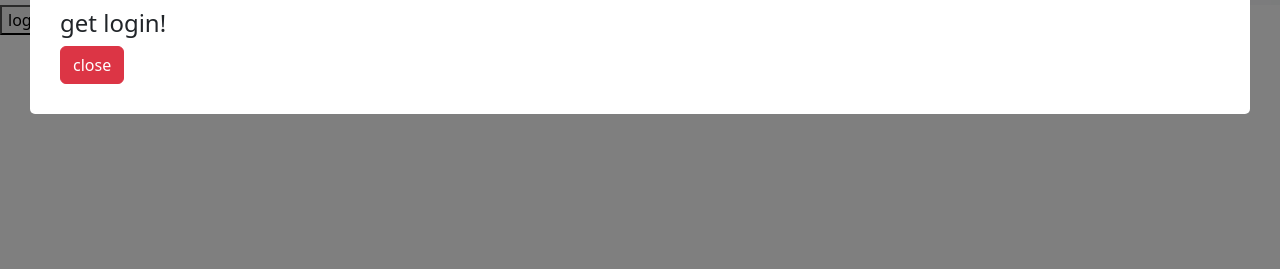
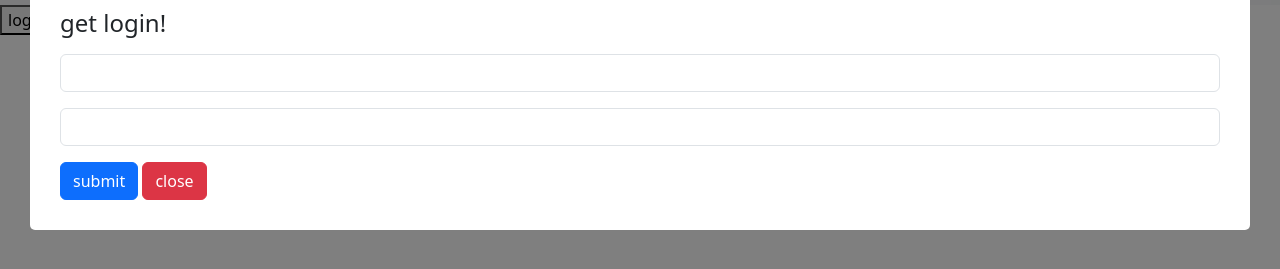
Before and after one commit to oilpaintingKV/study-javascript, a plain HTML site: page js-basicUI/level-1/index.html in a window 1280 px wide. Both pictures are taken after a click on the button "login". Shown: the part 51-320 px from the top of the page. Drawn offline with nearby package versions, Linux system fonts and the light colour scheme.

Commit message:
form & if else

```diff
--- a/js-basicUI/level-1/index.html
+++ b/js-basicUI/level-1/index.html
@@ -11,7 +11,16 @@
     <div class="black-bg">
       <div class="white-bg">
         <h4>get login!</h4>
-        <button class="btn btn-danger" id="close">close</button>
+        <form action="success.html">
+          <div class="my-3">
+            <input type="text" class="form-control" id="email">
+           </div>
+           <div class="my-3">
+             <input type="password" class="form-control">
+           </div>
+           <button type="submit" class="btn btn-primary">submit</button>
+           <button type="button" class="btn btn-danger" id="close">close</button>
+        </form>
       </div>
     </div>
 
@@ -54,6 +63,14 @@
       //   $('.black-bg').removeClass('show-modal');
       // })
 
+      // form check
+      document.querySelector('form').addEventListener('submit', function(e) {
+        if (document.getElementById('email').value == '') {
+          alert('Please check id');
+          e.preventDefault();
+        }
+      })
+
       // navbar toggle
       document.querySelector('.navbar-toggler').addEventListener('click', function(){
         document.querySelector('.list-group').classList.toggle('show');
```
Also changed, not shown: js-basicUI/level-1/success.html (added, +11 -0 lines).
